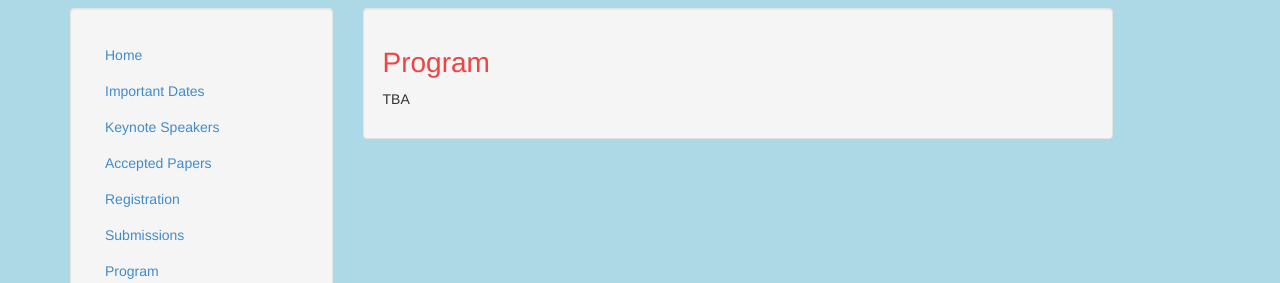
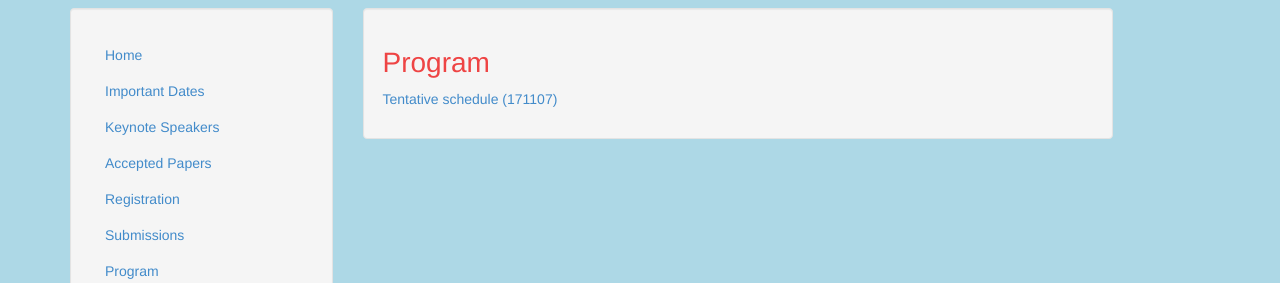
Before and after one commit to APBC2018/apbc2018.github.io, a Jekyll site: the page built from program.md, in a window 1280 px wide. Shown: the part 340-623 px from the top of the page. Built offline with Jekyll 4.4.1, drawn with Linux system fonts in a browser that asks for light colours; our own code applies the rules of GitHub Pages for plain Markdown files.

Commit message:
tentative program

```diff
--- a/program.md
+++ b/program.md
@@ -3,4 +3,4 @@ layout: default
 ---
 # Program
 
-TBA
+[Tentative schedule (171107)](171107program_simplified_nospeaker.pdf)
```
Also changed, not shown: index.md (+1 -0 lines), 1 other file.
